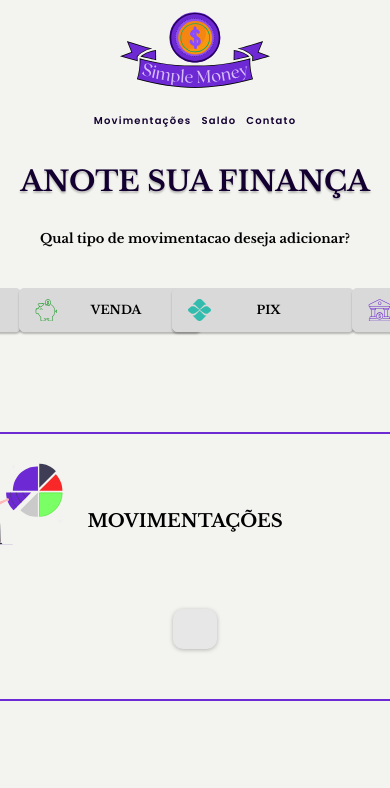
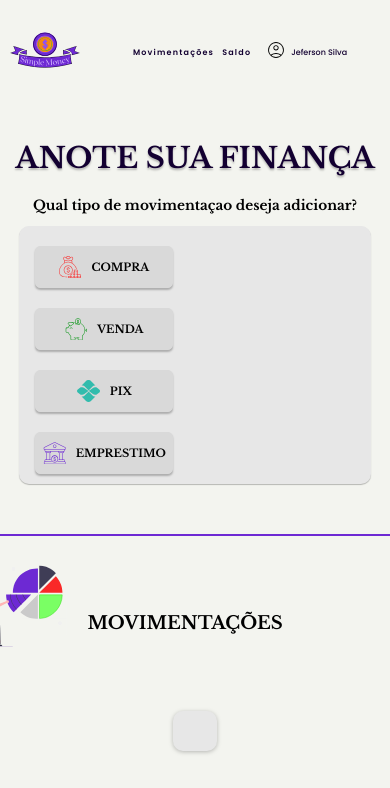
Before and after one commit to JefersonSg/jefersonsg.github.io, a plain HTML site: page movimentacoes.html in a window 390 px wide. Shown: the top 788 px of the page. Drawn offline with nearby package versions, Linux system fonts and the light colour scheme.

Commit message:
melhorias no responsivo

```diff
--- a/css/movimentacoes.css
+++ b/css/movimentacoes.css
@@ -1,5 +1,6 @@
 body {
   background-color: #f3f4ef;
+  /* margin: 0 auto; */
 }
 
 /* Header */
@@ -8,11 +9,12 @@ body {
   max-width: 1600px;
   margin: 0 auto;
   display: grid;
-  grid-template-columns: auto 1fr;
+  grid-template-columns: 300px 1fr;
   align-items: center;
   gap: 10px;
-  margin-bottom: 110px;
+  margin-bottom: 80px;
 }
+
 .logo {
   width: 100%;
   margin-top: 18px;
@@ -22,6 +24,8 @@ body {
 .navegacao {
   display: flex;
   align-items: center;
+  gap: 100px;
+  margin: 0 auto;
   justify-content: space-between;
 }
 
@@ -32,6 +36,7 @@ body {
 .navegacao a:hover {
   color: #6d29d3;
 }
+
 .navegacao-conteudo a:hover::after {
   content: "";
   display: block;
@@ -44,9 +49,8 @@ body {
 .navegacao-conteudo ul {
   display: flex;
   gap: 50px;
-  margin-top: 0px;
-  margin-left: 113px;
 }
+
 .navegacao-conteudo ul a {
   color: #130031;
   font-size: 20px;
@@ -55,16 +59,12 @@ body {
   letter-spacing: 1.2px;
 }
 
-.login ul {
-  display: flex;
-  align-items: center;
-  gap: 50px;
-  margin-right: 80px;
-}
+
 .login ul a {
   color: #130031;
   font-size: 20px;
 }
+
 .botao-login {
   display: block;
   text-align: center;
@@ -77,126 +77,216 @@ body {
   color: #130031;
   text-transform: uppercase;
 }
+
 .login ul {
   display: flex;
   align-items: center;
   gap: 45px;
-  margin-left: 99px;
 }
+
 .login ul a {
   color: #130031;
   font-size: 14px;
 }
+
 @media (max-width: 1400px) {
-  .logo {
-    margin-left: 80px;
-  }
+
+
   .navegacao ul a {
     font-size: 16px;
   }
+
   .botao-login {
     width: 150px;
     height: 26px;
     padding: 12px 14px;
   }
-  .navegacao-conteudo ul {
-    gap: 40px;
-    margin-left: 100px;
-  }
+
+
 }
 
 @media (max-width: 1200px) {
-  .logo {
-    margin-left: 60px;
+
+
+  .header {
+    margin-bottom: 60px;
   }
-  .header {
-    margin-bottom: 80px;
-  }
+
   .navegacao ul a {
     font-size: 13px;
   }
 
-  .login ul {
-    margin-right: 20px;
-    gap: 20px;
-  }
-  .navegacao-conteudo ul {
-    gap: 40px;
-    margin-left: 60px;
-  }
 }
 
 @media (max-width: 1000px) {
+  .header {
+    display: flex;
+  }
+
+  .navegacao {
+    justify-self: center;
+    gap: 80px;
+  }
+
   .logo {
     margin-left: 40px;
   }
 
   .navegacao-conteudo ul {
-    gap: 30px;
-    margin-left: 40px;
+    gap: 15px;
+    margin-left: 20px;
   }
+
   .navegacao ul {
     gap: 30px;
   }
+
   .navegacao ul a {
     font-size: 12px;
   }
+
   .login ul {
     gap: 10px;
   }
+
   .login ul a {
     font-size: 12px;
   }
+
   .logo {
     width: 150px;
   }
+
   .header {
-    margin-bottom: 60px;
+    margin-bottom: 40px;
+  }
+
+  .perfil {
+    width: 60px;
+    height: 60px;
   }
 }
 
 @media (max-width: 800px) {
-  .login {
-    display: none;
+
+  .perfil {
+    width: 50px;
+    height: 50px;
   }
-  .header {
-    grid-template-columns: 1fr;
-    align-content: center;
-    margin-bottom: 10px;
-  }
+
   .navegacao {
     justify-self: center;
-    gap: 30px;
-    flex-wrap: wrap;
-    gap: 20px;
+    gap: 80px;
   }
+
   .logo {
     justify-self: center;
     margin: 0px auto;
+    margin-left: 20px;
     padding-left: 0px;
   }
+
   .navegacao-conteudo ul {
     margin: 0 auto;
+  }
+
+  .navegacao-conteudo li:last-child {
+    display: none;
   }
 }
 
 @media (max-width: 600px) {
+  .logo {
+    margin-right: 0px;
+  }
+
+  .perfil {
+    width: 40px;
+    height: 40px;
+  }
+
   .navegacao {
-    word-break: keep-all;
-    gap: 10px;
+    gap: 40px;
   }
+
   .navegacao ul a {
     font-size: 10px;
   }
+
   .navegacao ul {
     gap: 10px;
     margin-left: 0px;
   }
+
   .login ul a {
     font-size: 10px;
   }
+
   .login ul {
     gap: 10px;
+  }
+}
+
+@media (max-width: 500px) {
+  .logo {
+    width: 100px;
+  }
+
+  .perfil {
+    width: 30px;
+    height: 30px;
+  }
+
+  .navegacao {
+    gap: 20px;
+  }
+
+  .navegacao ul a {
+    font-size: 8px;
+  }
+
+  .navegacao ul {
+    gap: 8px;
+  }
+
+  .login ul a {
+    font-size: 8px;
+  }
+
+  .login ul {
+    gap: 5px;
+  }
+}
+
+@media (max-width: 400px) {
+  .logo {
+    width: 70px;
+    margin-left: 10px;
+  }
+
+  .perfil {
+    width: 20px;
+    height: 20px;
+  }
+
+  .navegacao {
+    gap: 15px;
+  }
+
+  .navegacao ul a {
+    font-size: 8px;
+  }
+
+  .navegacao ul {
+    gap: 8px;
+  }
+
+  .login ul a {
+    font-size: 8px;
+  }
+
+  .login ul {
+    gap: 5px;
   }
 }
 
@@ -205,8 +295,9 @@ body {
   max-width: 1600px;
   margin: 0 auto;
   border-bottom: 2px solid #6d29d3;
-  padding-bottom: 100px;
+  padding-bottom: 50px;
 }
+
 .financas {
   display: flex;
   width: auto;
@@ -215,14 +306,11 @@ body {
   justify-content: center;
 }
 
-.financas-bg h1 {
+.titulo {
   display: flex;
   max-width: max-content;
   margin: 0 auto;
   align-items: center;
-  justify-content: center;
-  text-align: center;
-  padding-top: 5px;
   font-size: 2.5rem;
   color: #130031;
   margin-bottom: 40px;
@@ -230,14 +318,14 @@ body {
   text-shadow: 0px 2px 2px rgba(0, 0, 0, 0.25);
 }
 
-.financas-bg h1::after {
+.titulo::after {
   content: "";
   display: block;
   position: absolute;
   background-image: url("../img/Movimentacoes/mulherSentada.svg");
   width: 164px;
   height: 85px;
-  top: -9px;
+  top: -13.5px;
   right: -159px;
 }
 
@@ -284,10 +372,11 @@ body {
   margin: 0 auto;
   display: grid;
   justify-content: center;
-  margin-bottom: 30px;
+  margin-bottom: 50px;
   margin-left: -134px;
   align-items: center;
 }
+
 .selecao-radio {
   display: grid;
   margin: 0 auto;
@@ -305,11 +394,12 @@ body {
   margin-top: 30px;
   gap: 30px;
 }
+
 .transacao {
   display: none;
 }
 
-.selecao-conteudo input:checked + label {
+.selecao-conteudo input:checked+label {
   background: #cacaca;
   border: 1px solid black;
 }
@@ -319,6 +409,7 @@ body {
   text-align: center;
   font-size: 12px;
 }
+
 .financas-formulario button {
   display: flex;
   align-items: center;
@@ -357,11 +448,13 @@ body {
   text-transform: uppercase;
   font-weight: 600;
 }
+
 .div-botao {
   padding-top: 10px;
   grid-column: 1/-1;
   justify-self: center;
 }
+
 .financas-formulario button:hover {
   background: linear-gradient(#c8a6ff, #a372f0);
 }
@@ -370,6 +463,10 @@ body {
   width: 15px;
   height: 15px;
 }
+
+
+
+
 
 /* IDS */
 
@@ -389,10 +486,12 @@ body {
   width: 22px;
   height: 22px;
 }
+
 #compra-label::after {
   content: "COMPRA";
   display: block;
 }
+
 #venda-label::before {
   content: "";
   display: block;
@@ -400,10 +499,12 @@ body {
   width: 22px;
   height: 22px;
 }
+
 #venda-label::after {
   content: "VENDA";
   display: block;
 }
+
 #pix-label::before {
   content: "";
   display: block;
@@ -411,6 +512,7 @@ body {
   width: 23px;
   height: 22px;
 }
+
 #pix-label::after {
   content: "PIX";
   display: block;
@@ -423,6 +525,7 @@ body {
   width: 23px;
   height: 22px;
 }
+
 #emprestimo-label::after {
   content: "emprestimo";
   display: block;
@@ -439,10 +542,10 @@ body {
   display: none;
 }
 
-#emprestimo:checked ~ #emprestimo-conteudo,
-#venda:checked ~ #venda-conteudo,
-#compra:checked ~ #compra-conteudo,
-#pix:checked ~ #pix-conteudo {
+#emprestimo:checked~#emprestimo-conteudo,
+#venda:checked~#venda-conteudo,
+#compra:checked~#compra-conteudo,
+#pix:checked~#pix-conteudo {
   display: block;
 }
 
@@ -507,141 +610,149 @@ body {
   width: 40%;
 }
 
-@media (max-width: 1400px) {
-  .financas-bg {
-    display: grid;
-    justify-items: center;
-  }
-}
+
 
 @media (max-width: 1000px) {
-  .financas-bg h1 {
-    font-size: 36px;
+
+  .selecao-conteudo label {
+    gap: 10px;
+    border-radius: 5px;
+    font-size: 15px;
+    padding: 7px 20px;
   }
+
+
   .selecao-radio h2 {
     font-size: 16px;
   }
-  .financas-bg h1::after {
+
+  .titulo::after {
     background: url("../img/Movimentacoes/MulherSentada144x.svg");
     width: 144px;
     height: 75px;
     right: -140px;
-    top: -6.6px;
+    top: -15px;
+  }
+
+  .titulo {
+    font-size: 2rem;
   }
 }
 
 @media (max-width: 800px) {
-  .financas-bg {
-    display: grid;
-    justify-items: center;
-    justify-content: center;
-  }
-  .financas-bg h1 {
-    font-size: 30px;
-    margin-top: 20px;
-    font-size: 28px;
-    margin-bottom: 20px;
-    word-break: break-all;
-  }
-  .financas-bg h1::after {
-    background-image: url("../img/Movimentacoes/MulherSentada-2.svg");
-    width: 120px;
-    height: 64px;
-    top: -7.5px;
-    right: -116px;
-  }
-  .financas-formulario input,
-  .financas-formulario input::placeholder {
-    font-size: 13px;
+  .titulo::after {
+    display: none;
   }
 
-  .selecao-radio h2 {
-    font-size: 13px;
-  }
-
-  .financas-formulario button:hover {
-    background: linear-gradient(#c8a6ff, #a372f0);
+  .selecao-conteudo {
+    max-width: 800px;
+    gap: 20px;
+    grid-template-columns: 140px 120px 95px 165px;
   }
 
   .selecao-conteudo label {
-    display: grid;
-    grid-template-columns: 22px auto;
-    gap: 0px;
     align-items: center;
-    width: 140px;
-    padding-right: 0px;
     font-size: 12px;
     text-align: center;
   }
+
   .financas-formulario button img {
     width: 15px;
     height: 15px;
   }
 
-  #pix-label::before,
-  #compra-label::before,
-  #venda-label::before,
-  #emprestimo-label::before {
-    position: relative;
+
+
+}
+
+@media (max-width: 600px) {
+  .titulo {
+    font-size: 1.8rem;
+    margin-bottom: 10px;
   }
 
-  #compra-label,
-  #pix-label {
-    padding-right: 25px;
-    justify-self: center;
+  .selecao-radio h2 {
+    font-size: 0.85rem;
   }
 
-  #venda-label,
-  #emprestimo-label {
-    justify-self: center;
-    padding-right: 25px;
+  .selecao-conteudo {
+    width: 85%;
+    display: grid;
+    grid-template-columns: 150px minmax(auto, 350px);
+    margin: 0 auto;
+    gap: 20px;
+    border-radius: 10px;
+    background: #e7e7e7;
+    padding: 20px 10px 10px 10px;
+    box-shadow: 0px 1px 1px rgb(0 0 0 / 25%);
   }
 
-  #receita,
-  #parcelas {
-    font-size: 13px;
+  .financas-formulario {
+    border-radius: 0px;
+    width: 100%;
+    padding: 0px;
+    box-shadow: 0px 0px 0px rgb(0 0 0 / 0);
   }
 
-  #movimentacao {
-    width: 97%;
+  #compra-label {
+    grid-area: 1;
+    justify-content: center;
+    font-size: 11px;
+    height: 30px;
+    width: 130px;
+    padding: 5px 3px;
   }
 
-  #valor {
-    width: 97%;
+  #venda-label {
+    grid-area: 2;
+    justify-content: center;
+    font-size: 11px;
+    height: 30px;
+    width: 130px;
+    padding: 5px 3px;
   }
 
-  #parcelas {
-    width: 100%;
-    cursor: pointer;
+  #pix-label {
+    grid-area: 3;
+    justify-content: center;
+    font-size: 11px;
+    height: 30px;
+    width: 130px;
+    padding: 5px 3px;
   }
 
-  #receita {
-    width: 100%;
+
+  #emprestimo-label {
+    grid-area: 4;
+    justify-content: center;
+    font-size: 11px;
+    height: 30px;
+    width: 130px;
+    padding: 5px 3px;
   }
 
-  #vencimento {
-    width: 97%;
+  #emprestimo-conteudo,
+  #pix-conteudo,
+  #venda-conteudo,
+  #compra-conteudo {
+    grid-column: 2;
+    grid-row: 6/-1;
   }
 
-  #emprestimo-juros {
-    width: 97%;
-  }
-  #total {
-    width: 40%;
+  /* Media do formulario */
+  .financas-formulario {
+    display: grid;
+    grid-template-columns: auto;
   }
 }
 
-@media (max-width: 600px) {
-  .financas-bg h1::after {
-    display: none;
-  }
-}
 /* MOVIMENTACOES */
 
 .movimentacoes-bg {
   border-bottom: 2px solid #6d29d3;
   padding-bottom: 100px;
 }
+
 .movimentacoes {
   display: flex;
   justify-content: center;
@@ -656,6 +767,7 @@ body {
 .movimentacoes h1 {
   font-size: 25px;
 }
+
 .movimentacoes img {
   width: 180px;
   margin-bottom: 45px;
@@ -668,6 +780,7 @@ body {
   display: grid;
   justify-content: center;
 }
+
 .movimentacoes-conteudo {
   text-align: center;
   padding: 20px;
@@ -688,20 +801,24 @@ tbody tr td {
   font-size: 30px;
   font-weight: 700;
 }
+
 #tabela tr {
   display: flex;
   gap: 10px;
   align-items: center;
   flex-wrap: wrap;
 }
+
 #tabela td:last-child {
   display: flex;
   align-items: center;
 }
+
 #tabela,
 #tabela td {
   border: none;
 }
+
 #tabela input {
   border-radius: 10px;
   height: 26px;
@@ -716,19 +833,24 @@ tbody tr td {
 #nomeMov {
   width: 180px;
 }
+
 #aReceber {
   width: 140px;
 }
+
 #valorMensal {
   width: 120px;
 }
+
 #vencimentoTotal {
   width: 135px;
 }
+
 #parcelasTotal {
   width: 130px;
   padding: 1px 5px;
 }
+
 #totalFinal {
   width: 110px;
   margin-left: 10px;
@@ -738,14 +860,17 @@ tbody tr td {
   .movimentacoes {
     gap: 50px;
   }
+
   .movimentacoes h1 {
     font-size: 25px;
   }
+
   .movimentacoes img {
     width: 150px;
     margin-bottom: 35px;
     margin-left: -250px;
   }
+
   .movimentacoes-conteudo {
     width: 850px;
   }
@@ -755,23 +880,28 @@ tbody tr td {
   .movimentacoes {
     gap: 40px;
   }
+
   .movimentacoes h1 {
     font-size: 20px;
   }
+
   .movimentacoes img {
     width: 150px;
     margin-bottom: 35px;
     margin-left: -200px;
   }
+
   .movimentacoes-conteudo {
     width: 750px;
   }
 }
+
 @media (max-width: 800px) {
   .movimentacoes {
     gap: 0 20px;
     padding-top: 0px;
   }
+
   .movimentacoes-bg {
     padding-bottom: 50px;
   }
@@ -781,6 +911,7 @@ tbody tr td {
     margin-bottom: 35px;
     margin-left: -140px;
   }
+
   .movimentacoes-conteudo {
     width: auto;
   }
@@ -791,12 +922,15 @@ tbody tr td {
     gap: 0 20px;
     padding-top: 0px;
   }
+
   .movimentacoes-bg {
     padding-bottom: 50px;
   }
+
   .movimentacoes h1 {
     font-size: 18px;
   }
+
   .movimentacoes img {
     width: 100px;
     height: 140px;
@@ -812,15 +946,18 @@ tbody tr td {
   padding-bottom: 100px;
   margin-bottom: 50px;
 }
+
 .saldo-bg {
   padding-top: 90px;
   max-width: 1600px;
   margin: 0 auto;
   text-align: center;
 }
+
 .saldo h2 {
   font-size: 20px;
 }
+
 .saldo img {
   margin-left: 180px;
   margin-top: 84px;
--- a/movimentacoes.html
+++ b/movimentacoes.html
@@ -29,11 +29,11 @@
           </ul>
         </nav>
       </div>
-      <div class="login">
-        <nav>
+      <div>
+        <nav class="login">
           <ul>
             <li>
-              <img src="./img/Movimentacoes/account_circle_FILL0_wght300_GRAD0_opsz48.svg" width="63" height="63" alt="" class="user" />
+              <img class="perfil" src="./img/Movimentacoes/account_circle_FILL0_wght300_GRAD0_opsz48.svg" width="63" height="63" alt="" class="user" />
             </li>
             <li>
               <a class="font-p-m nome-login" href="./">Jeferson Silva</a>
@@ -42,12 +42,13 @@
         </nav>
       </div>
     </div>
+
   </header>
   <section class="financas-bg">
     <h1 class="titulo font-lb-b">ANOTE SUA FINANÇA</h1>
 
     <div class="selecao-radio">
-      <h2 class="font-lb-b">Qual tipo de movimentacao deseja adicionar?</h2>
+      <h2 class="font-lb-b">Qual tipo de movimentaçao deseja adicionar?</h2>
       <div class="selecao-conteudo">
 
         <input type="radio" name="transacao" value="A pagar" id="compra" />
@@ -69,6 +70,11 @@
               <div>
                 <input type="text" id="movimentacao" name="movimentacoes" placeholder="Nome da movimentacao" />
               </div>
+
+              <div>
+                <input type="text" onkeypress="return onlynumber();" id="valor" name="valor" placeholder="Valor" />
+              </div>
+
               <div>
                 <select required name="receita ou despesa" id="receita">
                   <option selected value="" disabled style="display: none">
@@ -81,9 +87,7 @@
                   <option value="cosmetico">Cosmeticos</option>
                 </select>
               </div>
-              <div>
-                <input type="text" onkeypress="return onlynumber();" id="valor" name="valor" placeholder="Valor" />
-              </div>
+
               <div>
                 <input type="date" onkeypress="return onlynumber();" id="vencimento" name="data" placeholder="Data" />
               </div>
@@ -289,6 +293,9 @@
 
               <div class="div-total">
                 <input type="text" id="total" name="total" disabled placeholder="Total" />
+
+                <input type="text" id="total-pg" name="total" disabled placeholder="Total" />
+
               </div>
               <div class="div-botao">
                 <button id="botao-add" type="button">
```
